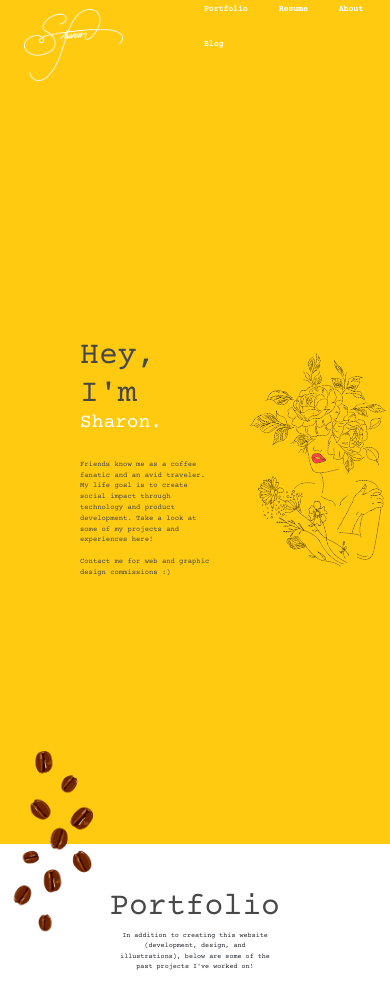
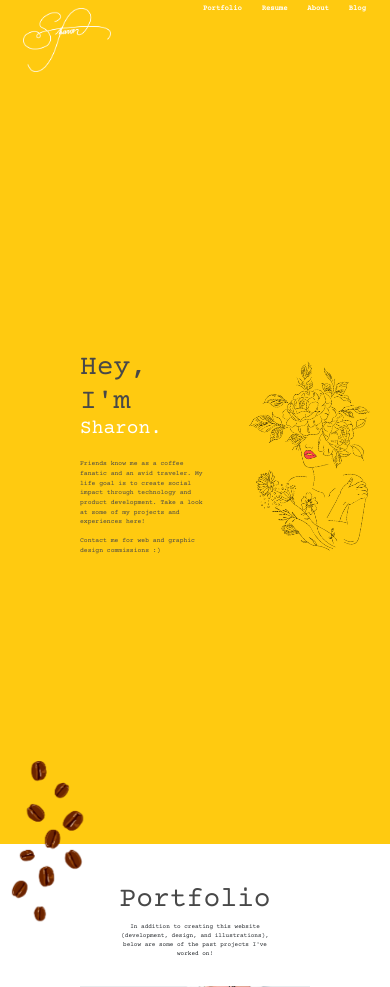
Before and after one commit to sye283/portfolio, a PHP site: page /index.php in a window 390 px wide. Shown: the top 987 px of the page. Run offline with PHP 8.4, Linux system fonts and the light colour scheme; some web fonts are replaced.

Commit message:
change small screen font size

```diff
--- a/style.css
+++ b/style.css
@@ -20,7 +20,7 @@ body, html {
 
 @media all and (max-width: 772px) {
   body, html {
-      font-size: 9px;
+      font-size: 8px;
   }
 }
 
```
